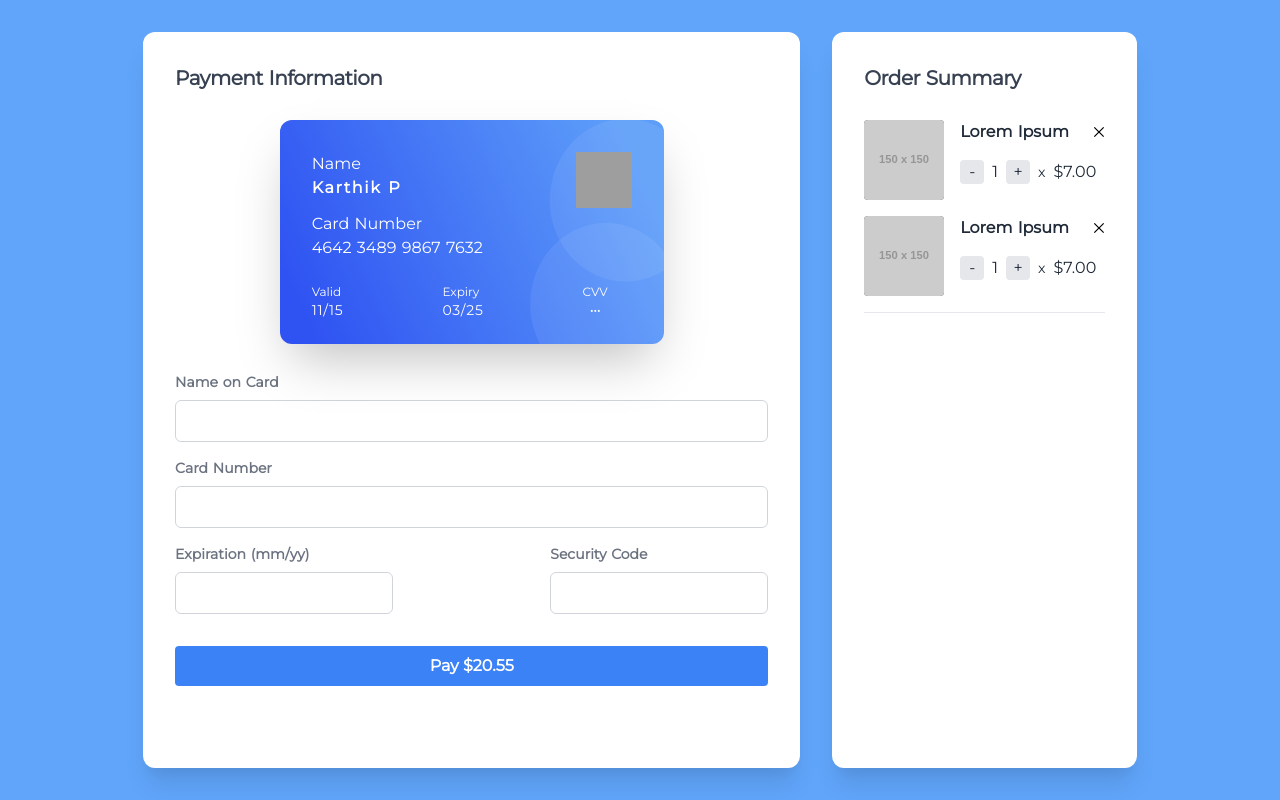
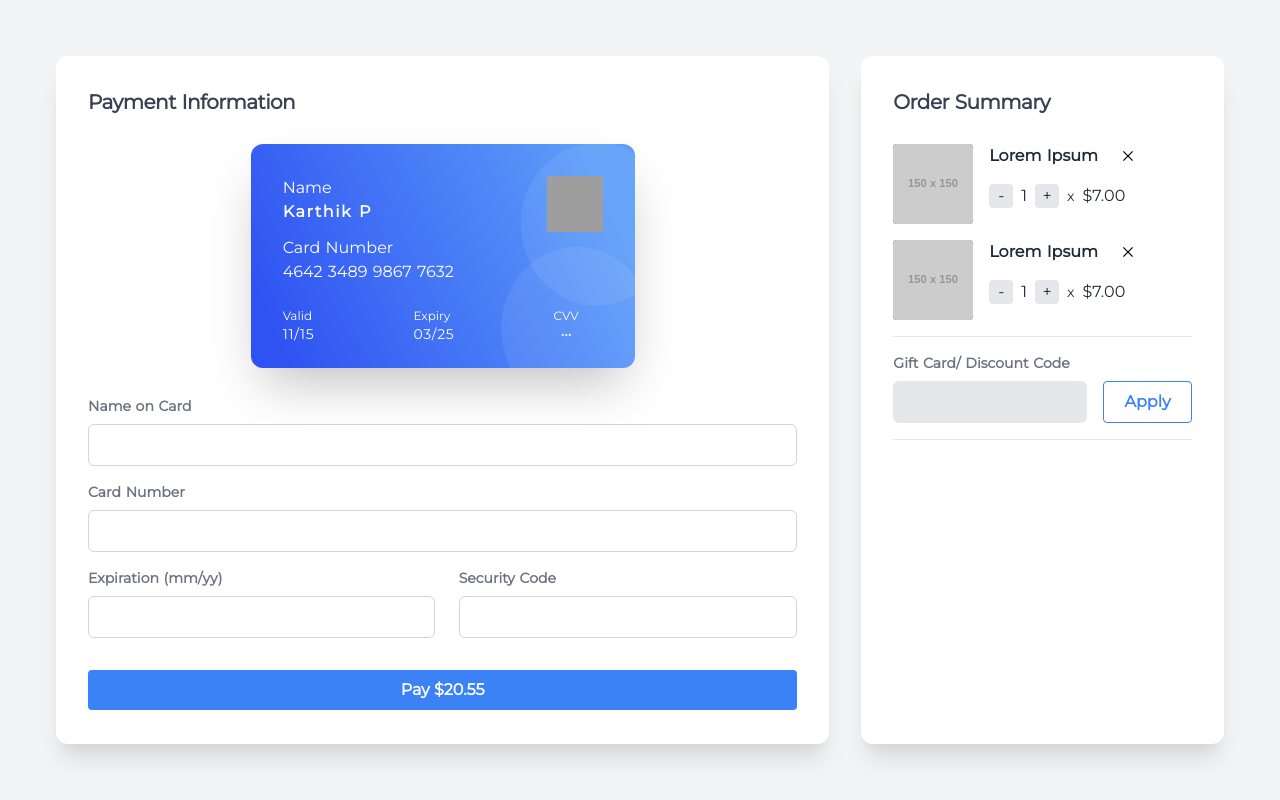
Before and after one commit to mukolweke/NuxtCheckoutForm, a Nuxt app: page / in a window 1280 px wide. Built offline with nearby package versions, Linux system fonts and the light colour scheme; grey boxes are pictures that could not be loaded.

Commit message:
implement the coupon

```diff
--- /dev/null
+++ b/components/Coupon.vue
@@ -0,0 +1,27 @@
+<template>
+  <div class="my-4 w-full">
+    <label
+      for="cardnumber"
+      class="block mb-2 text-sm font-semibold text-gray-500"
+    >Gift Card/ Discount Code</label>
+    <div class="grid grid-cols-3 gap-4">
+      <input
+        type="text"
+        id="cardnumber"
+        inputmode="numeric"
+        class="w-full col-span-2 px-3 py-2 bg-gray-200 border-none rounded-md outline-none"
+      />
+      <button
+        class="w-full text-blue-500 bg-none border border-blue-500 font-bold py-2 px-4 rounded focus:outline-none focus:shadow-outline"
+        type="button"
+      >Apply</button>
+    </div>
+  </div>
+</template>
+
+<script>
+export default {};
+</script>
+
+<style>
+</style>
--- a/components/PaymentForm.vue
+++ b/components/PaymentForm.vue
@@ -20,7 +20,7 @@
       />
     </div>
 
-    <div class="flex items-center justify-between space-x-2">
+    <div class="grid grid-cols-2 gap-4 space-x-2">
       <div>
         <label
           for="expirationdate"
--- a/pages/index.vue
+++ b/pages/index.vue
@@ -1,6 +1,6 @@
 <template>
-  <div class="checkout-form min-h-screen bg-blue-400 flex justify-center font-sans">
-    <div class="grid grid-cols-3 gap-4 space-x-4 py-8">
+  <div class="checkout-form min-h-screen bg-gray-100 flex justify-center font-sans">
+    <div class="grid grid-cols-3 gap-4 space-x-4 p-14">
       <div class="bg-white p-8 col-span-2 h-full rounded-xl shadow-xl">
         <p class="text-xl font-extrabold text-gray-700 tracking-tight">Payment Information</p>
 
@@ -24,8 +24,12 @@
         <hr />
 
         <div>
+          <coupon />
+        </div>
 
-        </div>
+        <hr />
+
+        <div></div>
       </div>
     </div>
   </div>
@@ -35,15 +39,10 @@
 import CreditCard from "../components/CreditCard.vue";
 import Order from "../components/Order.vue";
 import PaymentForm from "../components/PaymentForm.vue";
+import Coupon from "../components/Coupon.vue";
 
 export default {
-  components: { CreditCard, PaymentForm, Order },
-
-  data() {
-    return {
-      something: "wow",
-    };
-  },
+  components: { CreditCard, PaymentForm, Order, Coupon },
 
   head() {
     return {
```
